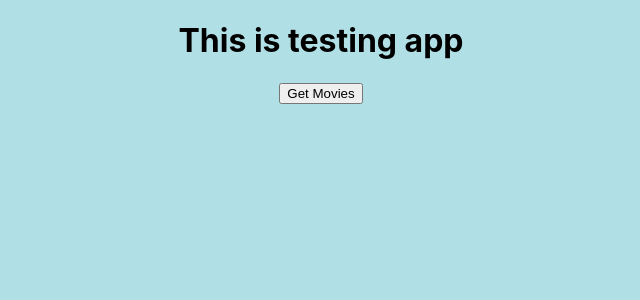
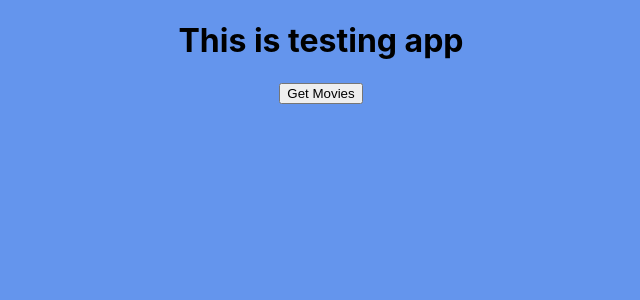
Before and after one commit to manjunadhb/cyclictest2, a React (Create React App) app in the folder client/: page / in a window 1280 px wide. Shown: the top 300 px of the page, without its empty margins (319-959 px from the left). Built offline with nearby package versions, Linux system fonts and the light colour scheme.

Commit message:
added cornflowerblue

```diff
--- a/client/src/App.css
+++ b/client/src/App.css
@@ -3,7 +3,7 @@
 }
 
 body {
-  background-color: powderblue;
+  background-color: cornflowerblue;
 }
 
 .App-logo {
```
